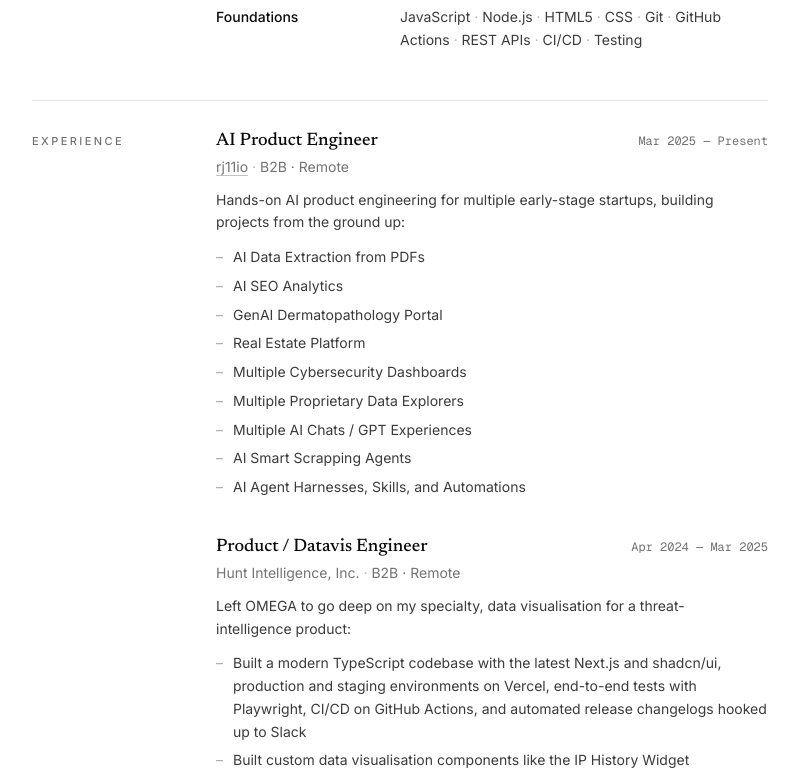
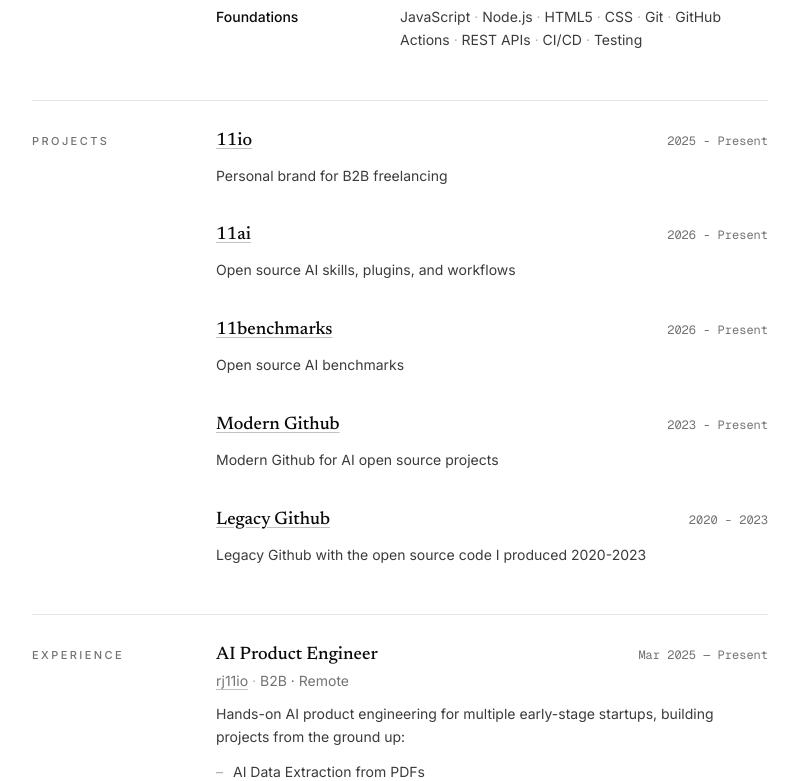
Before and after one commit to rj11io/11cv, a Next.js app: page / in a window 1280 px wide. Shown: the part 1780-2561 px from the top of the page, without its empty margins (240-1039 px from the left). Built offline with nearby package versions, Linux system fonts and the light colour scheme.

Commit message:
feat: improve projects content

```diff
--- a/app/page.tsx
+++ b/app/page.tsx
@@ -265,20 +265,20 @@
             </Section>
           )}
 
-          {experience.length > 0 && (
-            <Section label="Experience">
+          {projects.length > 0 && (
+            <Section label="Projects">
               <div className="space-y-9 print:space-y-6">
-                {experience.map((entry, i) => (
+                {projects.map((entry, i) => (
                   <EntryItem key={i} entry={entry} />
                 ))}
               </div>
             </Section>
           )}
 
-          {projects.length > 0 && (
-            <Section label="Projects">
+          {experience.length > 0 && (
+            <Section label="Experience">
               <div className="space-y-9 print:space-y-6">
-                {projects.map((entry, i) => (
+                {experience.map((entry, i) => (
                   <EntryItem key={i} entry={entry} />
                 ))}
               </div>
--- a/content/projects.md
+++ b/content/projects.md
@@ -1,7 +1,31 @@
 # Projects
 
-## rj11io (Personal Brand)
+## 11io
 url: https://www.rj11.io/
 period: 2025 - Present
 
-Personal Brand for B2B Freelancing
+Personal brand for B2B freelancing
+
+## 11ai
+url: https://github.com/rj11io/11ai/tree/main
+period: 2026 - Present
+
+Open source AI skills, plugins, and workflows
+
+## 11benchmarks
+url: https://github.com/rj11io/11benchmarks
+period: 2026 - Present
+
+Open source AI benchmarks
+
+## Modern Github
+url: https://github.com/rj11io
+period: 2023 - Present
+
+Modern Github for AI open source projects
+
+## Legacy Github
+url: https://github.com/ricardojrmcom?tab=repositories
+period: 2020 - 2023
+
+Legacy Github with the open source code I produced 2020-2023
```
